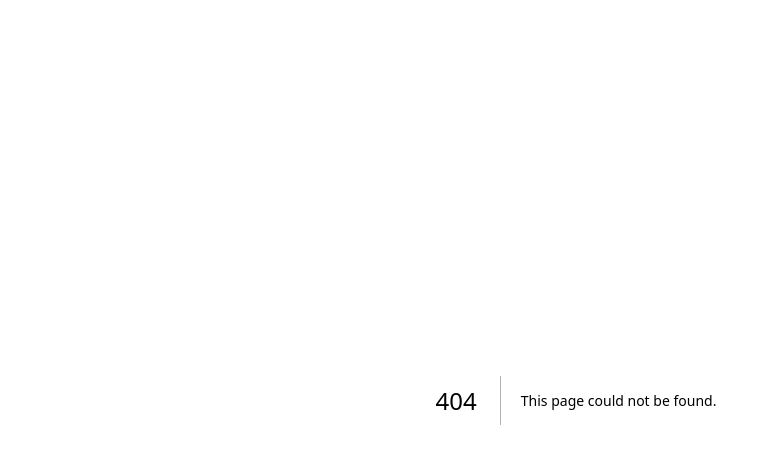
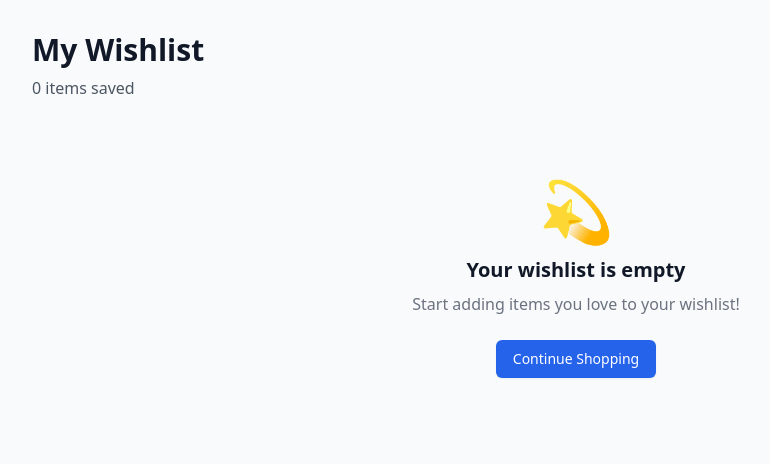
Before and after one commit to viralsparkconnect-hue/banana-chips-website, a Next.js app: page /wishlist in a window 1280 px wide. Before the commit this address had no page. Shown: the top 464 px of the page, without its empty margins (64-834 px from the left). Built offline with nearby package versions, Linux system fonts and the light colour scheme.

Commit message:
Create wishlist.js

```diff
--- /dev/null
+++ b/pages/wishlist.js
@@ -0,0 +1,126 @@
+// pages/wishlist.js (Pages Router)
+import { useState, useEffect } from 'react';
+import Head from 'next/head';
+
+export default function Wishlist() {
+  const [wishlistItems, setWishlistItems] = useState([]);
+  const [loading, setLoading] = useState(true);
+
+  useEffect(() => {
+    // Load wishlist from localStorage
+    const savedWishlist = localStorage.getItem('wishlist');
+    if (savedWishlist) {
+      setWishlistItems(JSON.parse(savedWishlist));
+    }
+    setLoading(false);
+  }, []);
+
+  const removeFromWishlist = (itemId) => {
+    const updatedWishlist = wishlistItems.filter(item => item.id !== itemId);
+    setWishlistItems(updatedWishlist);
+    localStorage.setItem('wishlist', JSON.stringify(updatedWishlist));
+  };
+
+  const clearWishlist = () => {
+    setWishlistItems([]);
+    localStorage.removeItem('wishlist');
+  };
+
+  if (loading) {
+    return (
+      <div className="min-h-screen flex items-center justify-center">
+        <div className="text-lg">Loading your wishlist...</div>
+      </div>
+    );
+  }
+
+  return (
+    <>
+      <Head>
+        <title>My Wishlist - Chippyfy</title>
+        <meta name="description" content="Your saved wishlist items" />
+      </Head>
+
+      <div className="min-h-screen bg-gray-50 py-8">
+        <div className="max-w-6xl mx-auto px-4 sm:px-6 lg:px-8">
+          <div className="mb-8">
+            <h1 className="text-3xl font-bold text-gray-900">My Wishlist</h1>
+            <p className="mt-2 text-gray-600">
+              {wishlistItems.length} {wishlistItems.length === 1 ? 'item' : 'items'} saved
+            </p>
+          </div>
+
+          {wishlistItems.length === 0 ? (
+            <div className="text-center py-12">
+              <div className="text-6xl mb-4">💫</div>
+              <h2 className="text-xl font-semibold text-gray-900 mb-2">
+                Your wishlist is empty
+              </h2>
+              <p className="text-gray-500 mb-6">
+                Start adding items you love to your wishlist!
+              </p>
+              <a
+                href="/"
+                className="inline-flex items-center px-4 py-2 border border-transparent text-sm font-medium rounded-md shadow-sm text-white bg-blue-600 hover:bg-blue-700 focus:outline-none focus:ring-2 focus:ring-offset-2 focus:ring-blue-500"
+              >
+                Continue Shopping
+              </a>
+            </div>
+          ) : (
+            <div>
+              <div className="mb-4 flex justify-between items-center">
+                <button
+                  onClick={clearWishlist}
+                  className="text-sm text-red-600 hover:text-red-800"
+                >
+                  Clear All
+                </button>
+              </div>
+
+              <div className="grid grid-cols-1 md:grid-cols-2 lg:grid-cols-3 xl:grid-cols-4 gap-6">
+                {wishlistItems.map((item) => (
+                  <div key={item.id} className="bg-white rounded-lg shadow-sm border border-gray-200 overflow-hidden hover:shadow-md transition-shadow">
+                    <div className="aspect-square bg-gray-100 relative">
+                      {item.image ? (
+                        <img
+                          src={item.image}
+                          alt={item.name}
+                          className="w-full h-full object-cover"
+                        />
+                      ) : (
+                        <div className="w-full h-full flex items-center justify-center text-gray-400">
+                          <span className="text-4xl">📦</span>
+                        </div>
+                      )}
+                    </div>
+
+                    <div className="p-4">
+                      <h3 className="font-semibold text-gray-900 mb-1 line-clamp-2">
+                        {item.name}
+                      </h3>
+                      <p className="text-lg font-bold text-blue-600 mb-3">
+                        ${item.price}
+                      </p>
+
+                      <div className="flex space-x-2">
+                        <button
+                          onClick={() => removeFromWishlist(item.id)}
+                          className="flex-1 px-3 py-2 text-sm text-red-600 border border-red-200 rounded-md hover:bg-red-50 transition-colors"
+                        >
+                          Remove
+                        </button>
+                        <button className="flex-1 px-3 py-2 text-sm text-white bg-blue-600 rounded-md hover:bg-blue-700 transition-colors">
+                          Add to Cart
+                        </button>
+                      </div>
+                    </div>
+                  </div>
+                ))}
+              </div>
+            </div>
+          )}
+        </div>
+      </div>
+    </>
+  );
+}
```
